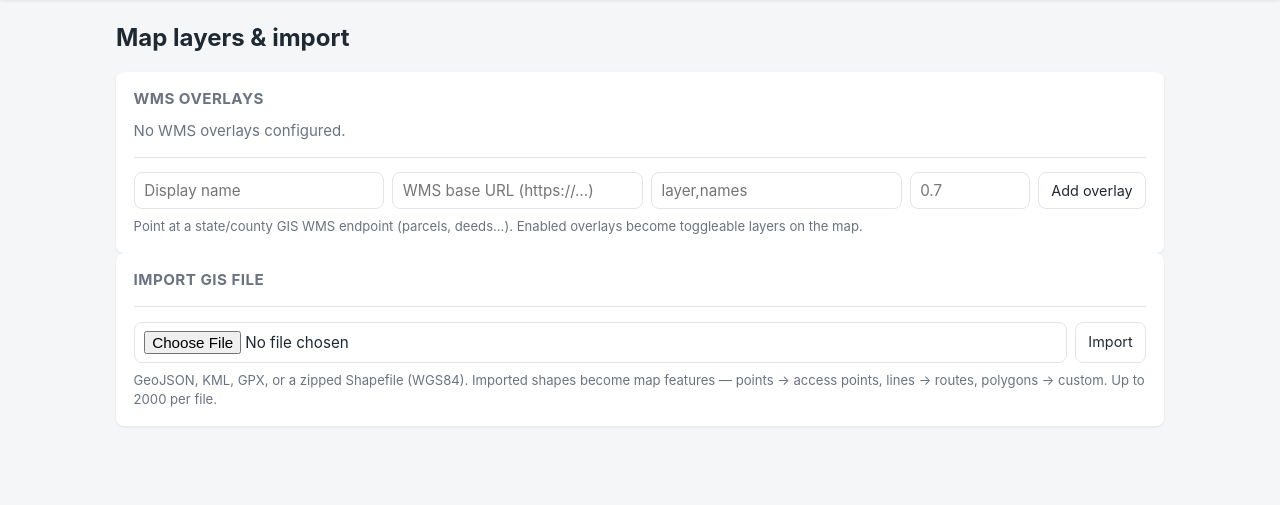
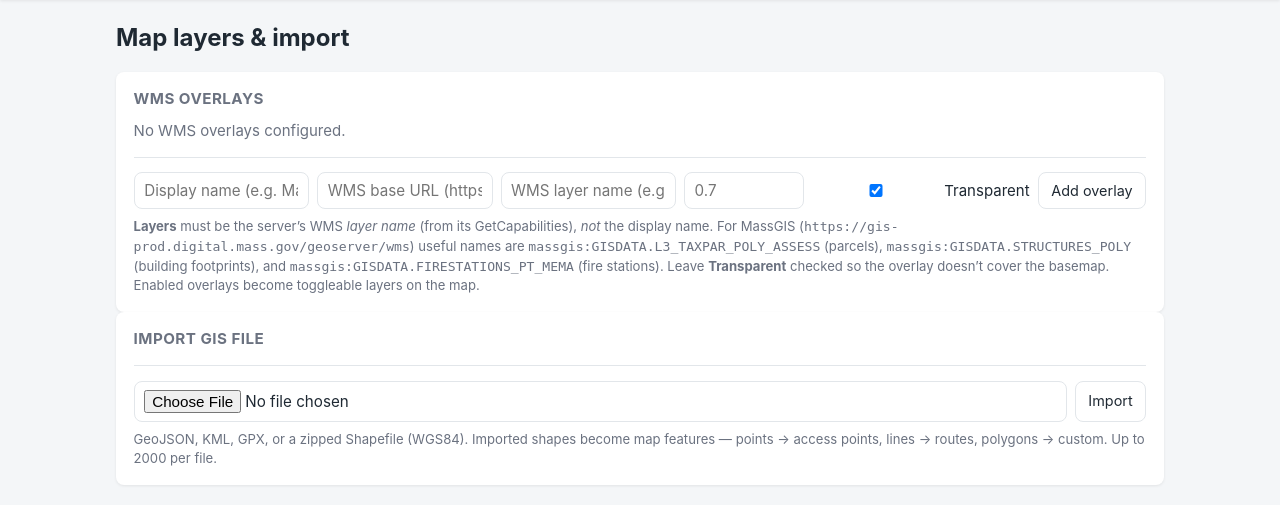
Before and after one commit to dwc-s/preplanner, a Python web app: template app/templates/overlays.html in a window 1280 px wide. Shown: the part 46-551 px from the top of the page. Run offline with Jinja, Linux system fonts and the light colour scheme; the template is opened without the code that fills it, so the values that code supplies are empty.

Commit message:
Fix WMS overlays saving opaque; clarify the layers field
overlay_add read a 'transparent' form field that never existed, so every
overlay saved transparent=False and painted an opaque background over the
basemap. Add a Transparent checkbox (checked by default) so the flag is
actually submitted, and clarify that the Layers field wants the server's WMS
layer name (not a display label), with MassGIS examples.

Co-Authored-By: Claude Opus 4.8 <noreply@anthropic.com>

```diff
--- a/app/templates/overlays.html
+++ b/app/templates/overlays.html
@@ -33,13 +33,25 @@
 
     <form method="post" action="{{ url_for('main.overlay_add') }}" class="inline-form">
       <input type="hidden" name="csrf_token" value="{{ csrf_token() }}">
-      <input type="text" name="name" placeholder="Display name" required>
+      <input type="text" name="name" placeholder="Display name (e.g. MassGIS Parcels)" required>
       <input type="url" name="url" placeholder="WMS base URL (https://…)" required>
-      <input type="text" name="layers" placeholder="layer,names" required>
+      <input type="text" name="layers" placeholder="WMS layer name (e.g. massgis:GISDATA.STRUCTURES_POLY)" required>
       <input type="number" name="opacity" placeholder="0.7" step="0.1" min="0" max="1" style="max-width:90px;">
+      <label style="display:inline-flex;align-items:center;gap:.35em;white-space:nowrap;">
+        <input type="checkbox" name="transparent" value="1" checked> Transparent
+      </label>
       <button class="btn" type="submit">Add overlay</button>
     </form>
-    <p class="hint">Point at a state/county GIS WMS endpoint (parcels, deeds…). Enabled overlays become toggleable layers on the map.</p>
+    <p class="hint">
+      <strong>Layers</strong> must be the server’s WMS <em>layer name</em> (from its
+      GetCapabilities), <em>not</em> the display name. For MassGIS
+      (<code>https://gis-prod.digital.mass.gov/geoserver/wms</code>) useful names are
+      <code>massgis:GISDATA.L3_TAXPAR_POLY_ASSESS</code> (parcels),
+      <code>massgis:GISDATA.STRUCTURES_POLY</code> (building footprints), and
+      <code>massgis:GISDATA.FIRESTATIONS_PT_MEMA</code> (fire stations).
+      Leave <strong>Transparent</strong> checked so the overlay doesn’t cover the basemap.
+      Enabled overlays become toggleable layers on the map.
+    </p>
   </section>
 
   <section class="card card-wide">
```
